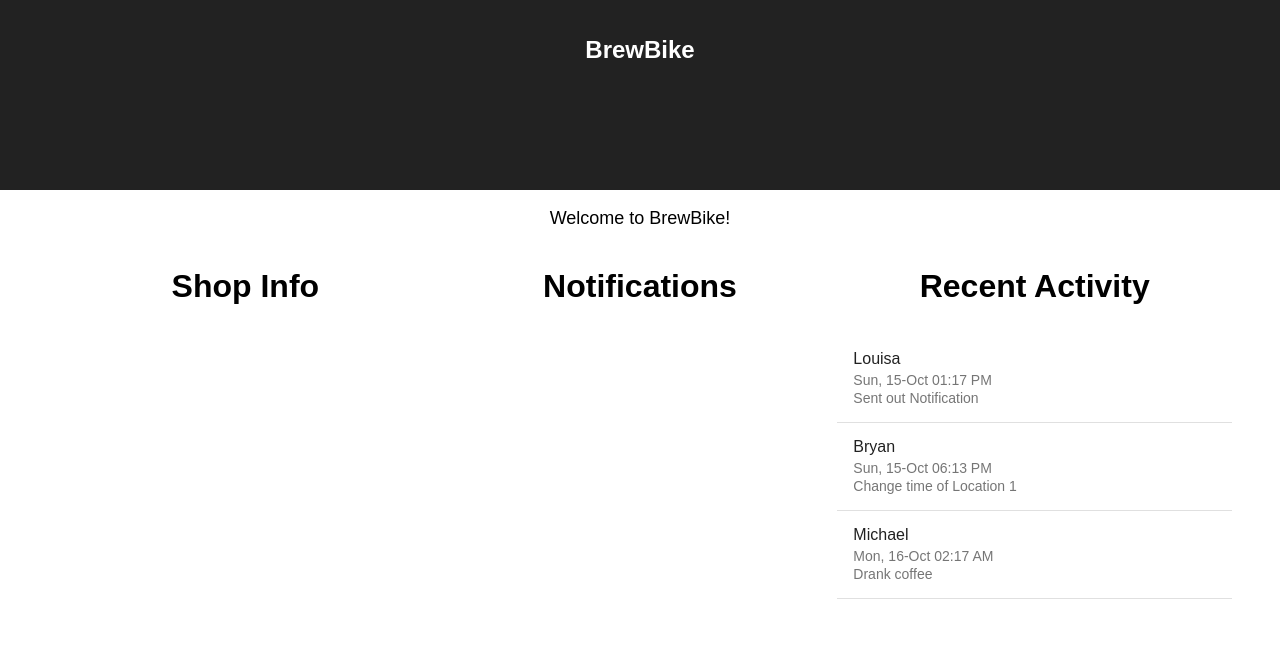
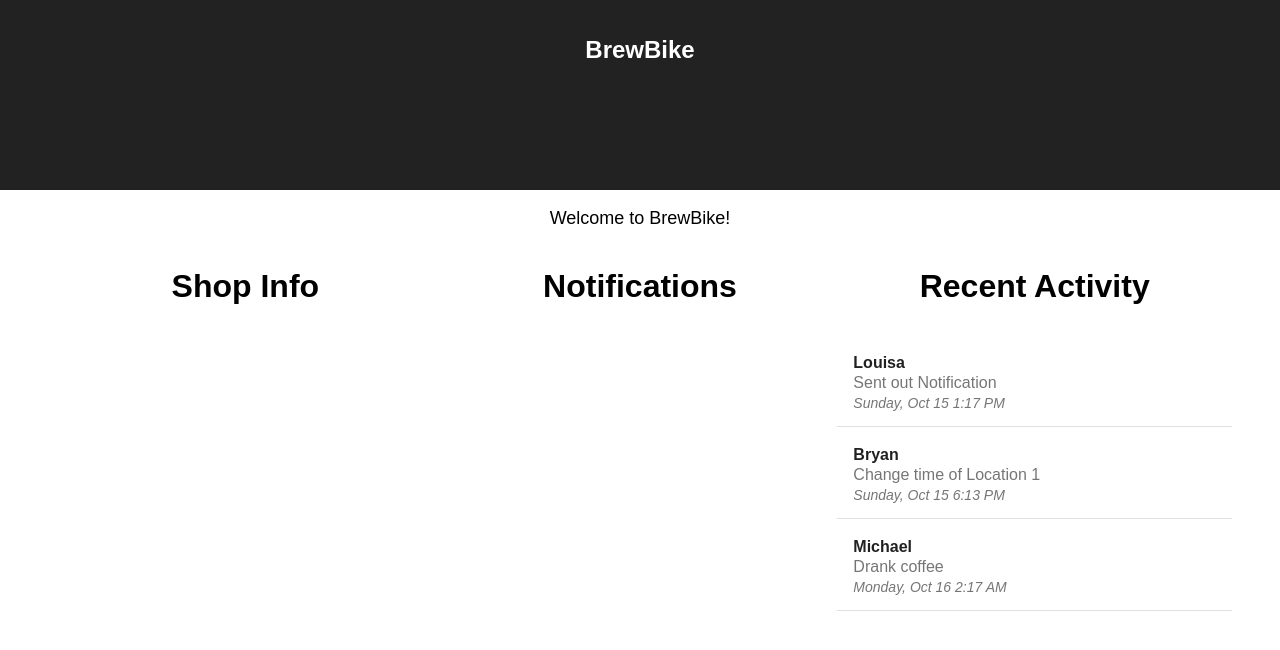
Before and after one commit to NUisEPIC/brewbike-dashboard, a React (Create React App) app: page / in a window 1280 px wide. Shown: the top 650 px of the page. Built offline with nearby package versions, Linux system fonts and the light colour scheme.

Commit message:
Format List Item

```diff
--- a/src/Activities.css
+++ b/src/Activities.css
@@ -7,3 +7,17 @@
 .list{
   outline: thick;
 }
+
+.listTime{
+  font-size: small;
+  font-style: italic;
+  text-align: left;
+}
+
+.listUser{
+  font-weight: bold;
+  font-size: medium;
+}
+.listMessage{
+  font-size: medium;
+}
--- a/src/Activities.js
+++ b/src/Activities.js
@@ -10,7 +10,7 @@ import moment from 'moment'
 
 function formatTime(string) {
   var dateobj = moment(string);
-  return dateobj.format("ddd, DD-MMM  hh:mm A");
+  return dateobj.format("dddd, MMM D  h:mm A");
 }
 
 class Activities extends Component {
@@ -26,17 +26,36 @@ class Activities extends Component {
                 {data.map(function(person) {
                                     return(
                                       <div>
-                                        <ListItem className='listItem'
-                                          primaryText={person["Name"]}
+                                        <ListItem
+                                          className='listItem'
+                                          style={{
+                                            padding: '20px 16px 0px'
+                                          }}
+                                          primaryText={
+                                              <div className="list-flex-item, listUser">
+                                                {person["Name"]}
+                                              </div>
+                                          }
                                           secondaryText={
                                             <p>
-                                              <span>{formatTime(person["Time"])}</span><br/>
-                                              {person["Change"]}
+                                              <span className="listMessage">
+                                                {person["Change"]}
+                                              </span><br/>
                                             </p>
                                           }
-                                          secondaryTextLines={2}
                                           disabled={true}/>
-                                        <Divider/>
+                                        <ListItem
+                                          className="listTime"
+                                          style={{
+                                            padding: '0px 16px 16px',
+                                          }}
+                                          secondaryText={
+                                              <div>
+                                                {formatTime(person["Time"])}
+                                              </div>
+                                            }
+                                        disabled={true}/>
+                                      <Divider/>
                                       </div>
                                   )})}
               </List>
```
